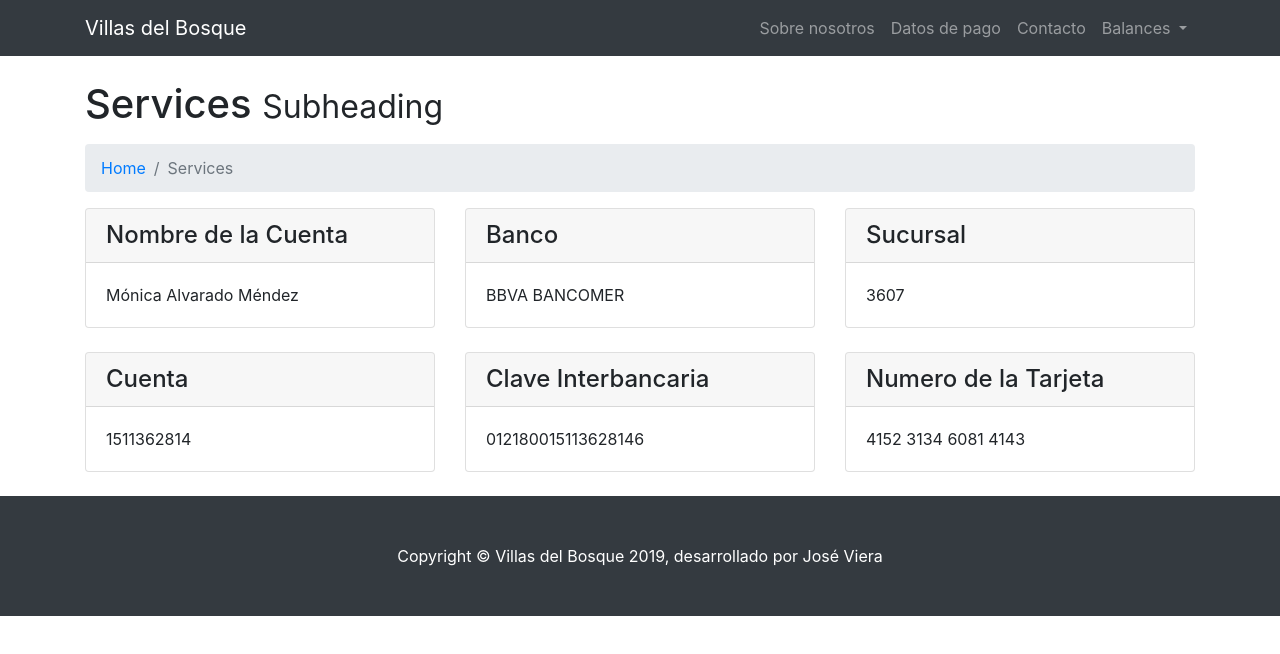
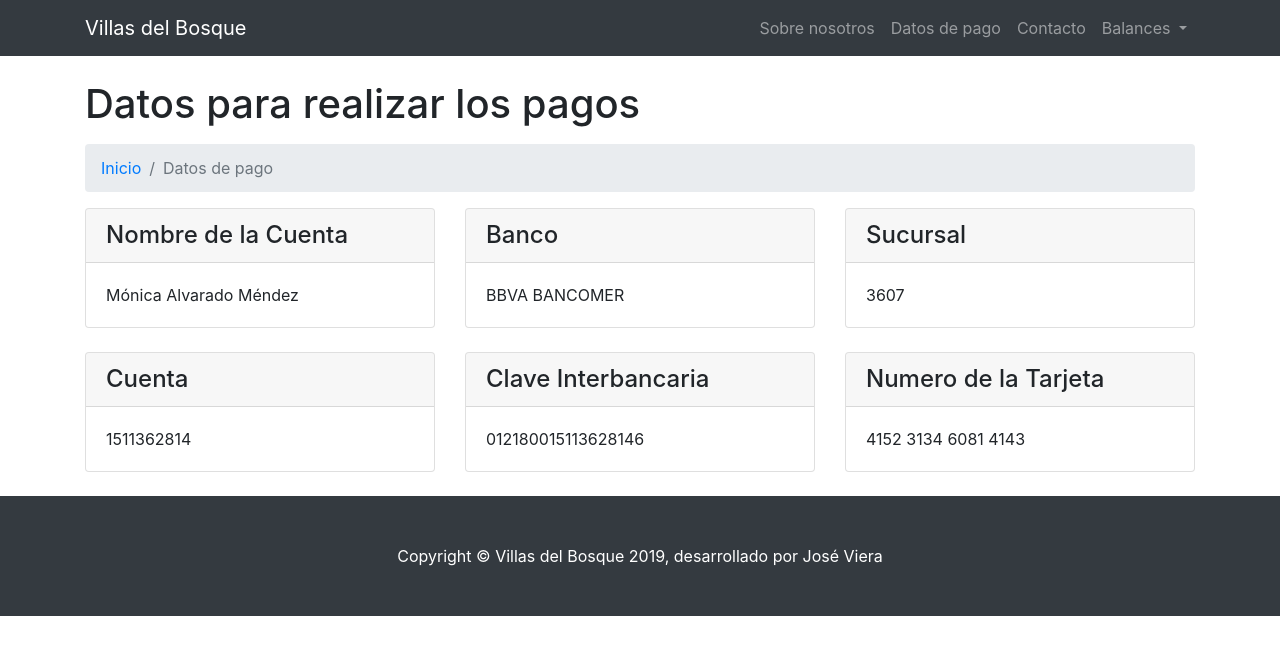
Before and after one commit to villas-bosque/villas-bosque.github.io, a website: page services.html in a window 1280 px wide. Drawn offline with Linux system fonts and the light colour scheme.

Commit message:
updating

```diff
--- a/services.html
+++ b/services.html
@@ -49,15 +49,14 @@
   <div class="container">
 
     <!-- Page Heading/Breadcrumbs -->
-    <h1 class="mt-4 mb-3">Services
-      <small>Subheading</small>
+    <h1 class="mt-4 mb-3">Datos para realizar los pagos
     </h1>
 
     <ol class="breadcrumb">
       <li class="breadcrumb-item">
-        <a href="index.html">Home</a>
+        <a href="index.html">Inicio</a>
       </li>
-      <li class="breadcrumb-item active">Services</li>
+      <li class="breadcrumb-item active">Datos de pago</li>
     </ol>
 
     <!-- Marketing Icons Section -->
```
